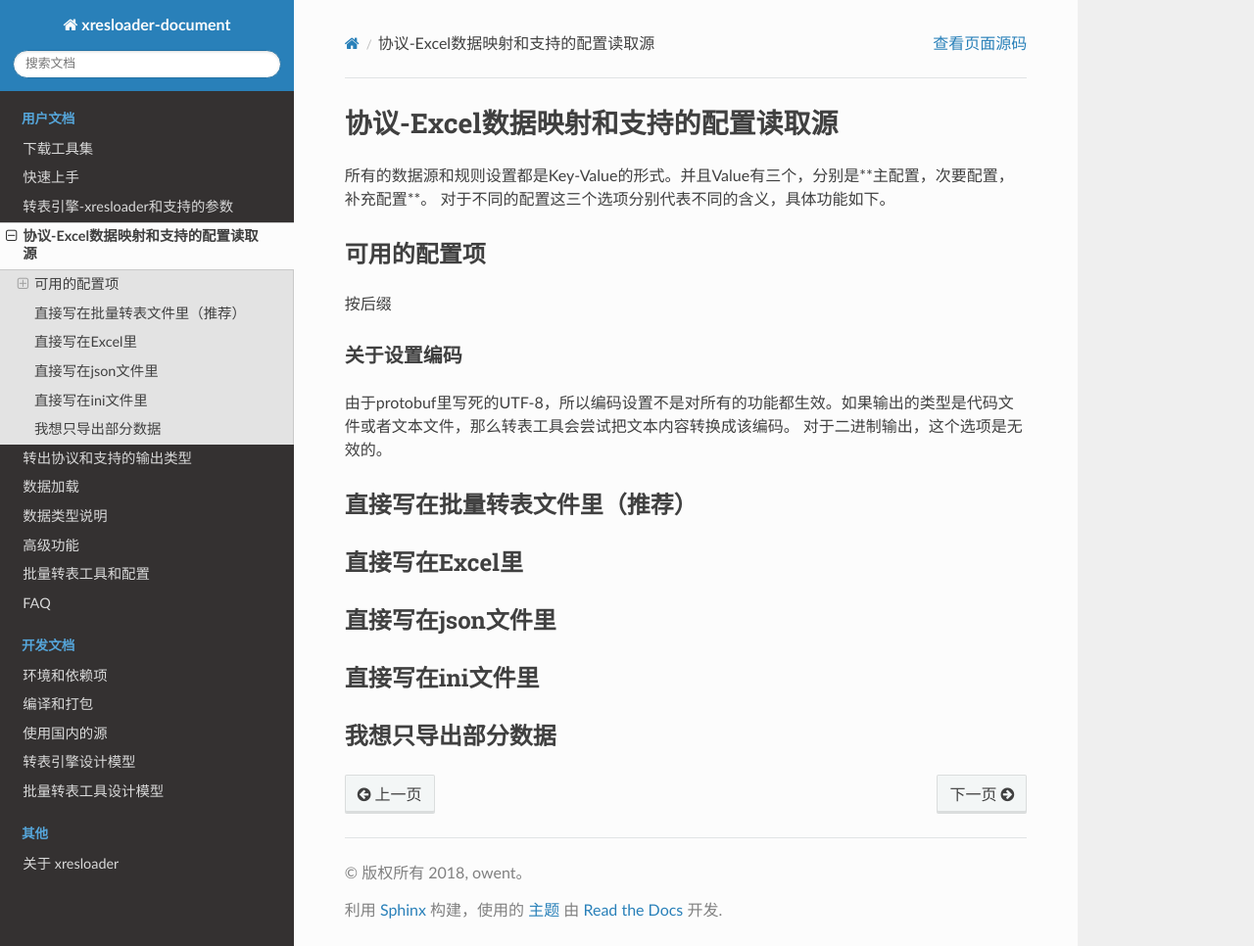
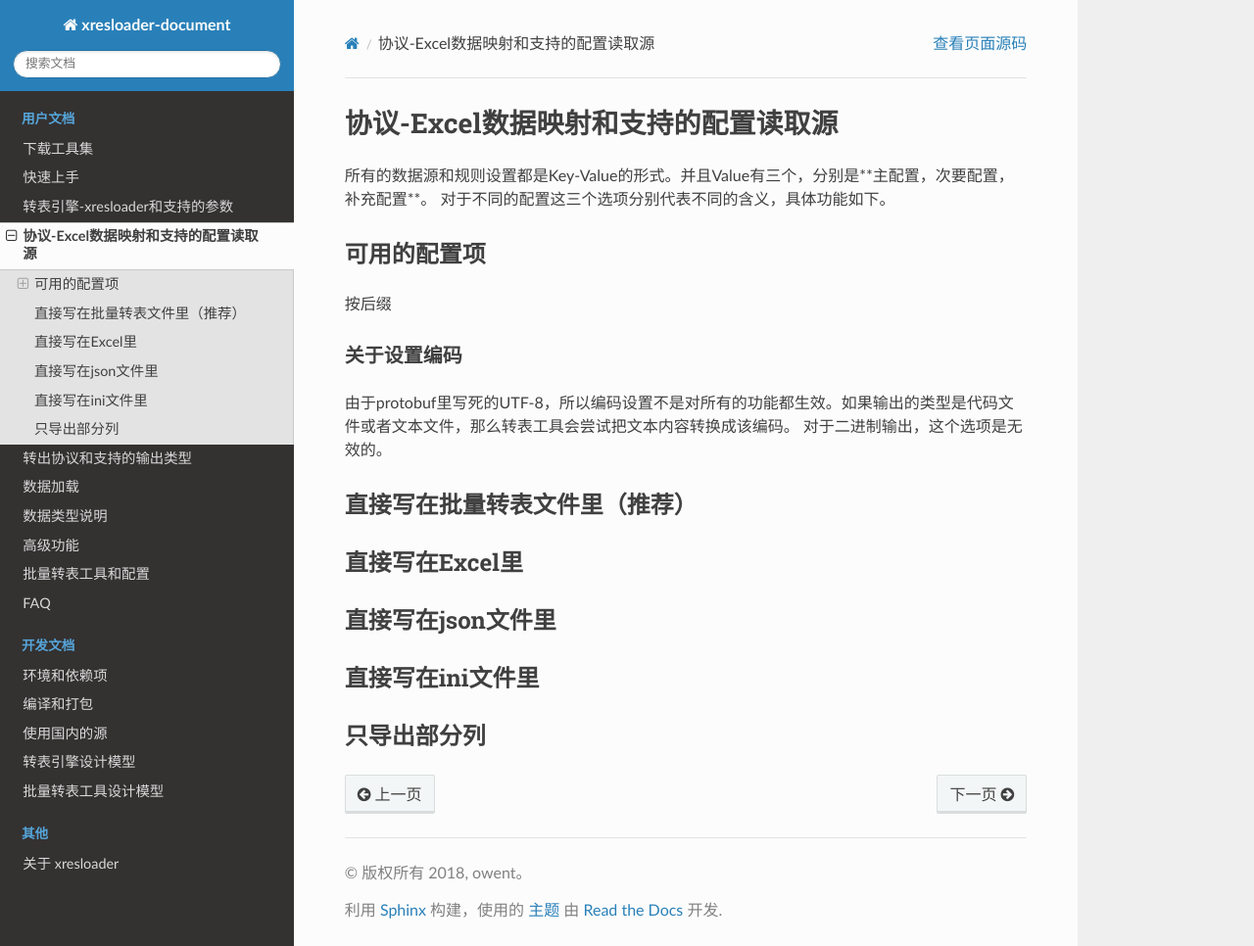
Before and after one commit to xresloader/xresloader-docs, a Sphinx documentation site: the page built from source/users/data_mapping.rst, in a window 1280 px wide and 966 px high. Shown: the whole window at 98% size. Built offline with Sphinx 7.4.7 and the Read the Docs theme 2.0.0, drawn with Linux system fonts in a browser that asks for light colours.

Commit message:
fix again

```diff
--- a/source/users/data_mapping.rst
+++ b/source/users/data_mapping.rst
@@ -27,5 +27,5 @@
 直接写在ini文件里
 ---------------------------------------------
 
-我想只导出部分数据
+只导出部分列
 ---------------------------------------------
```
